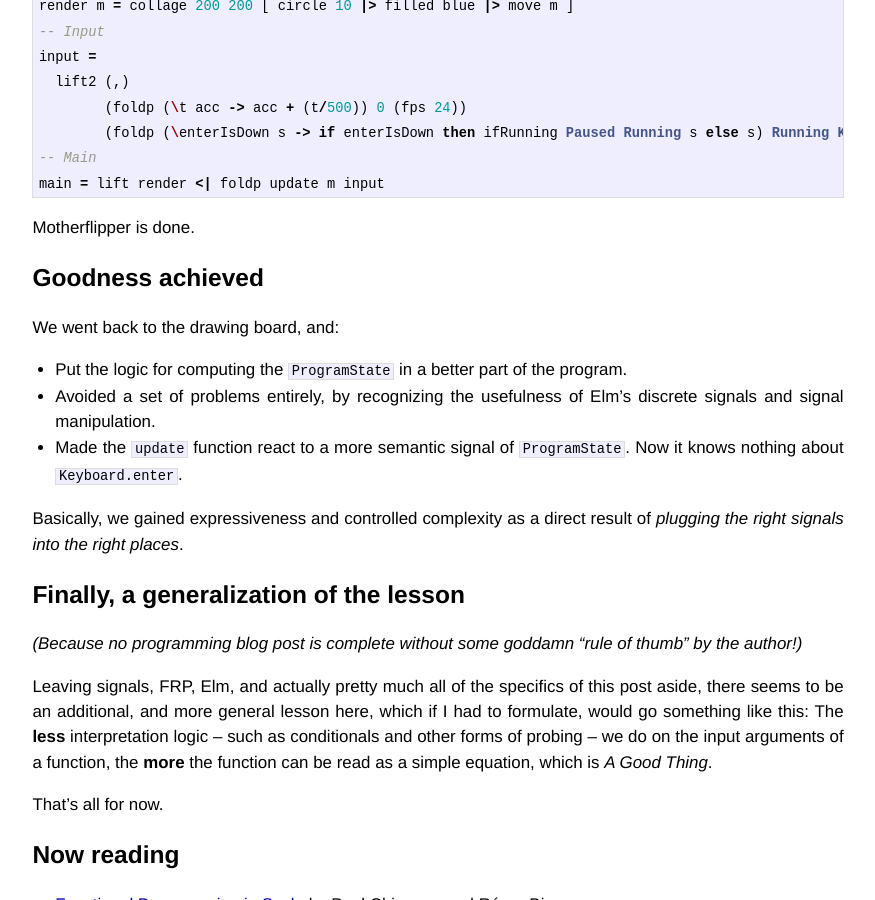
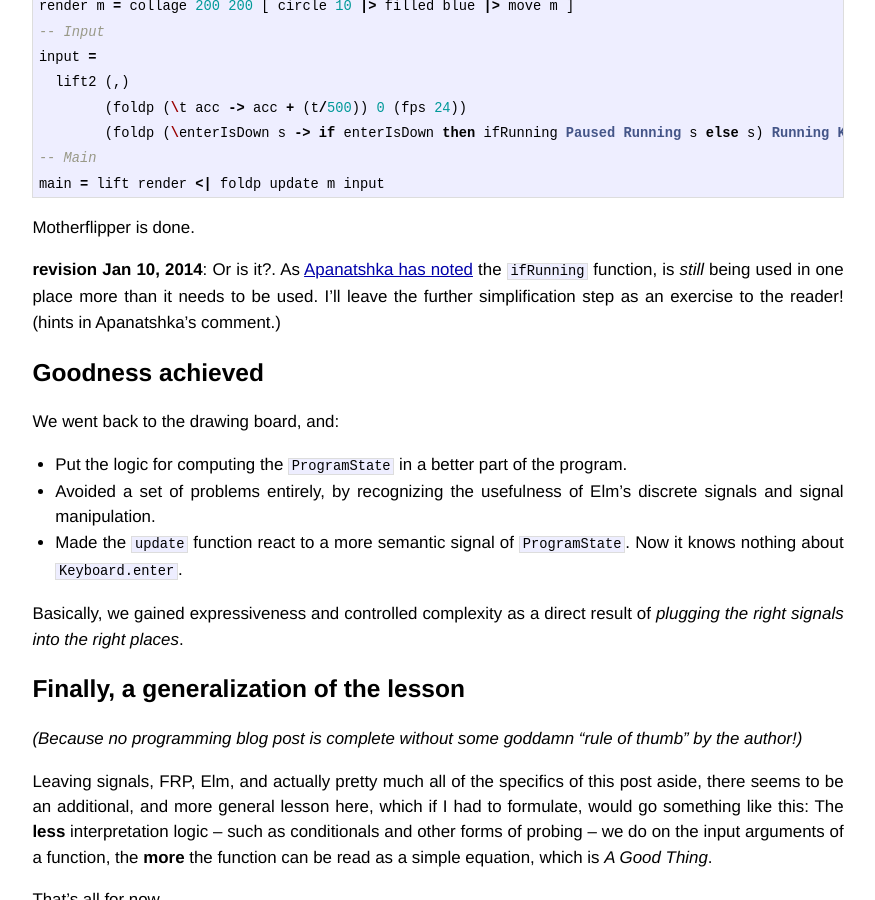
Before and after one commit to lambdatoast/lambdatoast.github.com, a Jekyll site: the page built from _posts/2013-12-17-design-your-signals.markdown, in a window 1280 px wide and 900 px high, scrolled down 6063 px. Shown: the whole window, without its empty margins (202-1077 px from the left). Built offline with Jekyll 4.4.1, drawn with Linux system fonts in a browser that asks for light colours.

Commit message:
Revise Design Your Signals post.

```diff
--- a/_posts/2013-12-17-design-your-signals.markdown
+++ b/_posts/2013-12-17-design-your-signals.markdown
@@ -285,6 +285,10 @@ main = lift render <| foldp update m input
 
 Motherflipper is done.
 
+**revision Jan 10, 2014**: Or is it?. As [Apanatshka has noted](http://www.reddit.com/r/elm/comments/1ta9u6/a_little_note_on_avoiding_unnecessary_complexity/ceagqf6) the `ifRunning`
+function, is *still* being used in one place more than it needs to be used. I'll leave the further simplification step as an exercise to
+the reader! (hints in Apanatshka's comment.)
+
 ## Goodness achieved
 
 We went back to the drawing board, and:
```
